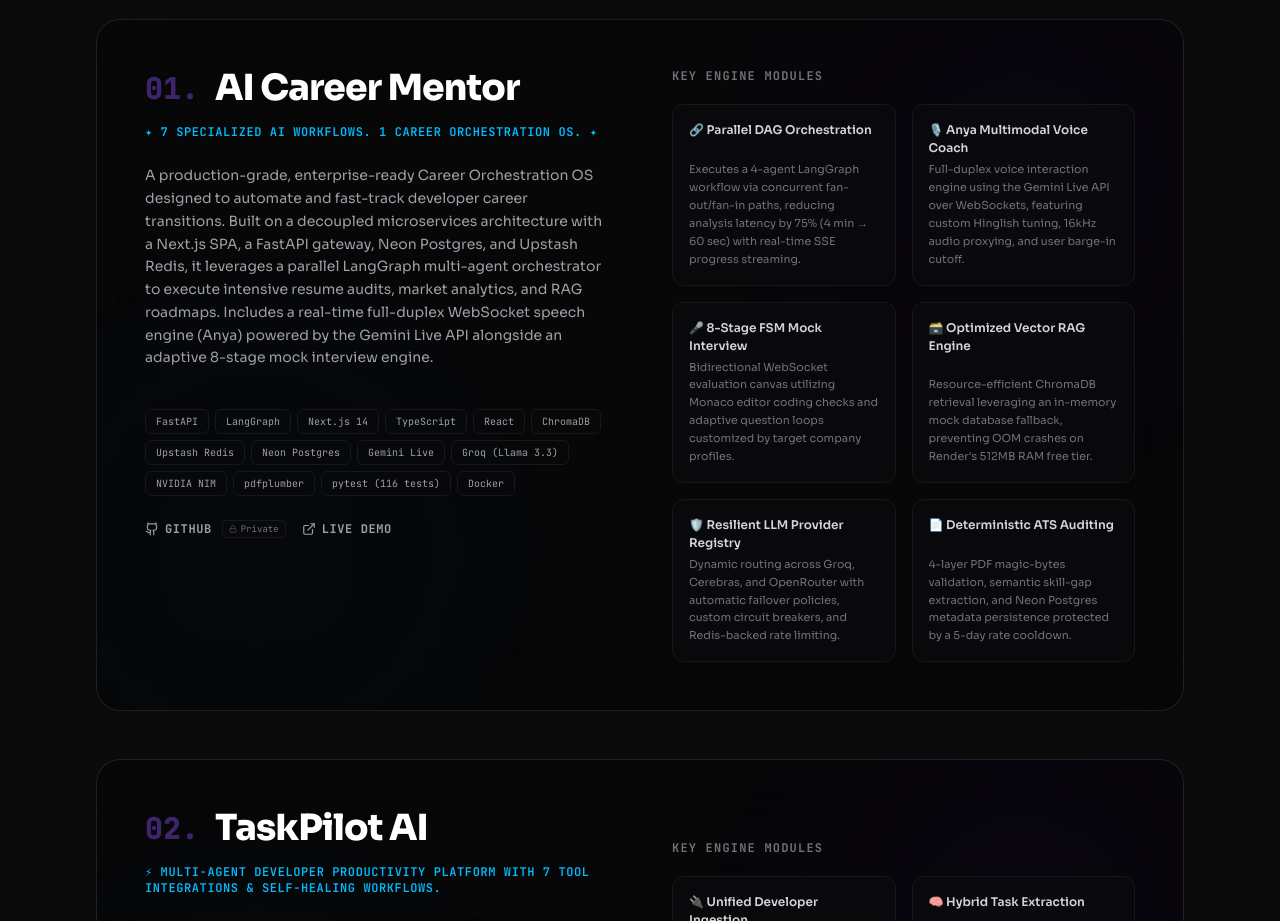
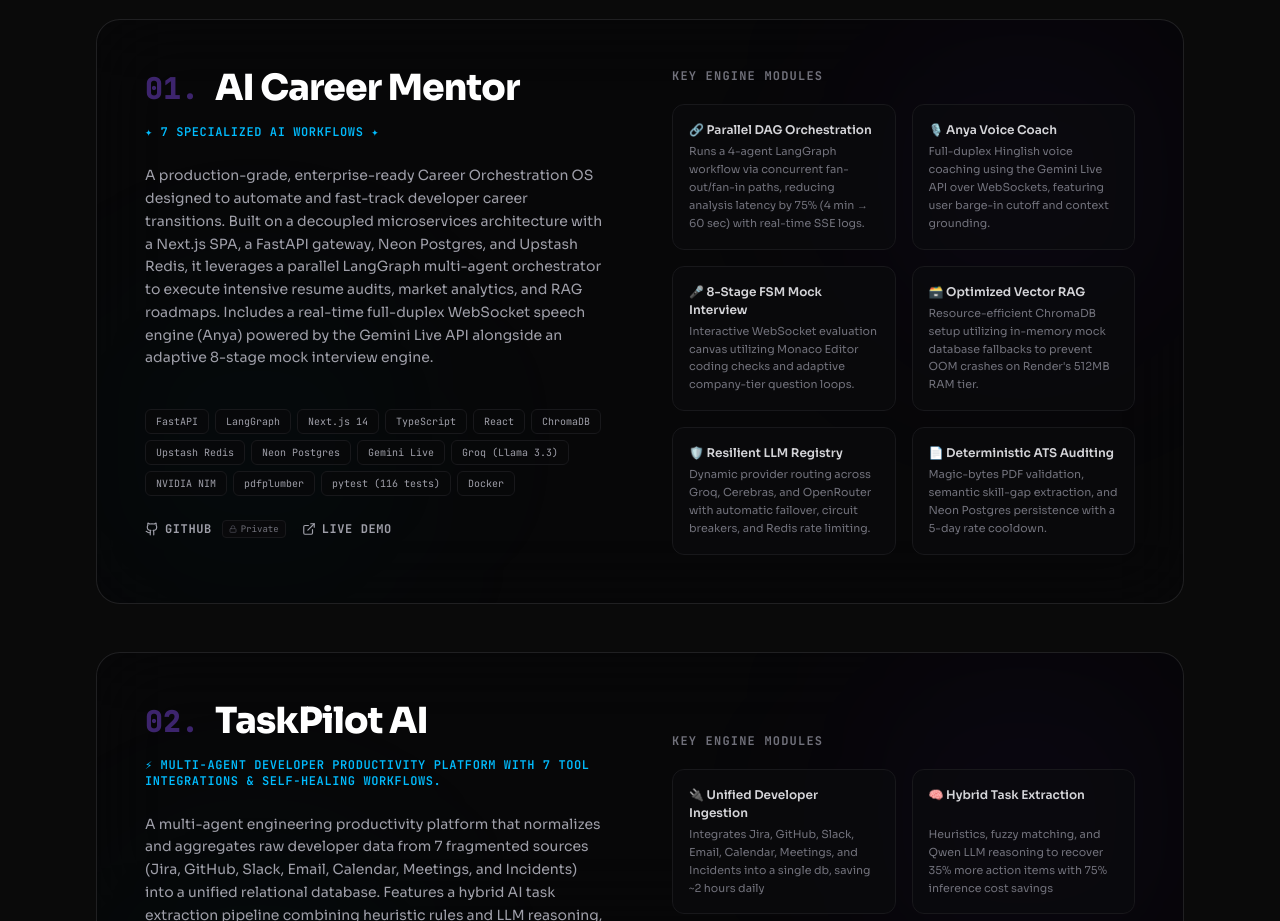
Before and after one commit to Anil-Pradhan-web/MY-PORTFOLIO, a Next.js app: page / in a window 1280 px wide. Shown: the part 3080-4001 px from the top of the page. Built offline with nearby package versions, Linux system fonts and the light colour scheme; a web font is replaced by a local one.

Commit message:
feat: simplify and ground AI Career Mentor features in Projects.tsx to actual codebase files

```diff
--- a/src/components/sections/Projects.tsx
+++ b/src/components/sections/Projects.tsx
@@ -7,18 +7,18 @@
 const projectsList = [
   {
     title: "AI Career Mentor",
-    tagline: "✦ 7 Specialized AI Workflows. 1 Career Orchestration OS. ✦",
+    tagline: "✦ 7 Specialized AI Workflows ✦",
     description:
       "A production-grade, enterprise-ready Career Orchestration OS designed to automate and fast-track developer career transitions. Built on a decoupled microservices architecture with a Next.js SPA, a FastAPI gateway, Neon Postgres, and Upstash Redis, it leverages a parallel LangGraph multi-agent orchestrator to execute intensive resume audits, market analytics, and RAG roadmaps. Includes a real-time full-duplex WebSocket speech engine (Anya) powered by the Gemini Live API alongside an adaptive 8-stage mock interview engine.",
     highlight:
       "LangGraph Parallel DAG · Gemini Live voice · ChromaDB RAG · Multi-LLM provider registry · 116 tests",
     features: [
-      "🔗 Parallel DAG Orchestration: Executes a 4-agent LangGraph workflow via concurrent fan-out/fan-in paths, reducing analysis latency by 75% (4 min → 60 sec) with real-time SSE progress streaming.",
-      "🎙️ Anya Multimodal Voice Coach: Full-duplex voice interaction engine using the Gemini Live API over WebSockets, featuring custom Hinglish tuning, 16kHz audio proxying, and user barge-in cutoff.",
-      "🎤 8-Stage FSM Mock Interview: Bidirectional WebSocket evaluation canvas utilizing Monaco editor coding checks and adaptive question loops customized by target company profiles.",
-      "🗃️ Optimized Vector RAG Engine: Resource-efficient ChromaDB retrieval leveraging an in-memory mock database fallback, preventing OOM crashes on Render's 512MB RAM free tier.",
-      "🛡️ Resilient LLM Provider Registry: Dynamic routing across Groq, Cerebras, and OpenRouter with automatic failover policies, custom circuit breakers, and Redis-backed rate limiting.",
-      "📄 Deterministic ATS Auditing: 4-layer PDF magic-bytes validation, semantic skill-gap extraction, and Neon Postgres metadata persistence protected by a 5-day rate cooldown."
+      "🔗 Parallel DAG Orchestration: Runs a 4-agent LangGraph workflow via concurrent fan-out/fan-in paths, reducing analysis latency by 75% (4 min → 60 sec) with real-time SSE logs.",
+      "🎙️ Anya Voice Coach: Full-duplex Hinglish voice coaching using the Gemini Live API over WebSockets, featuring user barge-in cutoff and context grounding.",
+      "🎤 8-Stage FSM Mock Interview: Interactive WebSocket evaluation canvas utilizing Monaco Editor coding checks and adaptive company-tier question loops.",
+      "🗃️ Optimized Vector RAG: Resource-efficient ChromaDB setup utilizing in-memory mock database fallbacks to prevent OOM crashes on Render's 512MB RAM tier.",
+      "🛡️ Resilient LLM Registry: Dynamic provider routing across Groq, Cerebras, and OpenRouter with automatic failover, circuit breakers, and Redis rate limiting.",
+      "📄 Deterministic ATS Auditing: Magic-bytes PDF validation, semantic skill-gap extraction, and Neon Postgres persistence with a 5-day rate cooldown."
     ],
     stack: [
       "FastAPI",
```
